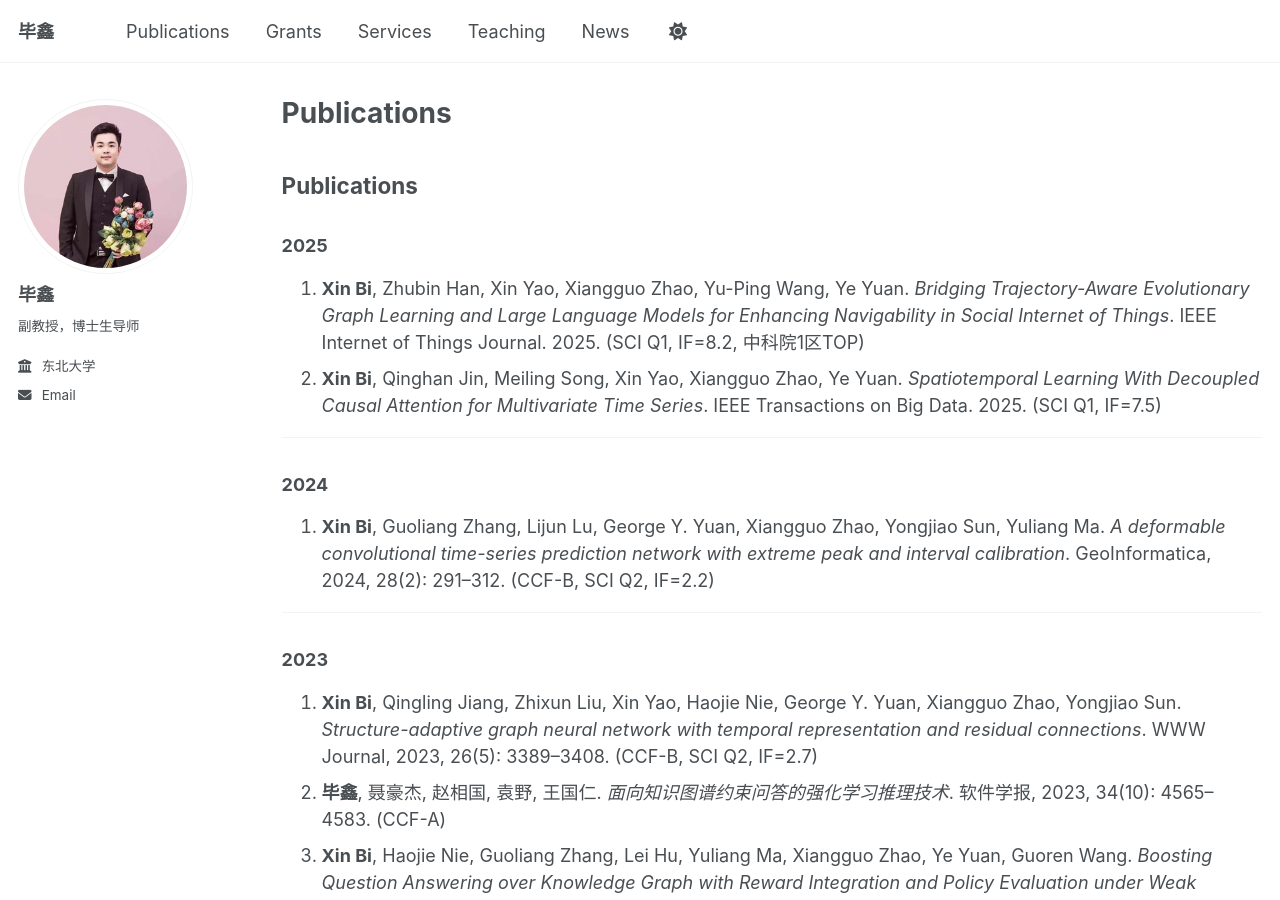
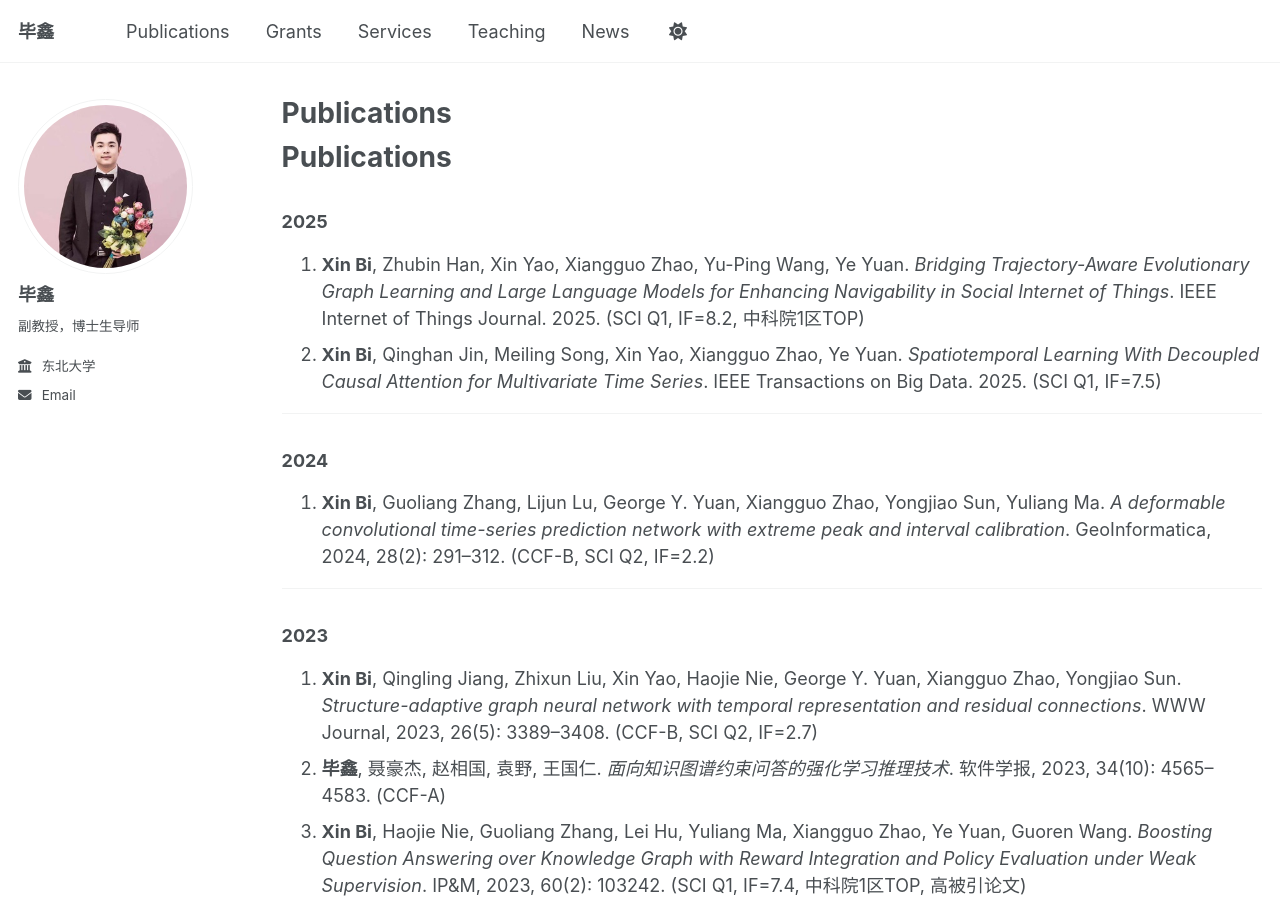
Before and after one commit to IDME-AI/IDME-AI.github.io, a Jekyll site: the page built from _pages/publications.md, in a window 1280 px wide and 900 px high. Built offline with Jekyll 4.4.1, drawn with Linux system fonts in a browser that asks for light colours.

Commit message:
Initial commit

```diff
--- a/_pages/publications.md
+++ b/_pages/publications.md
@@ -5,7 +5,7 @@ permalink: /publications/
 author_profile: true
 ---
 
-##  Publications
+#  Publications
 
 ### **2025**
 
```
